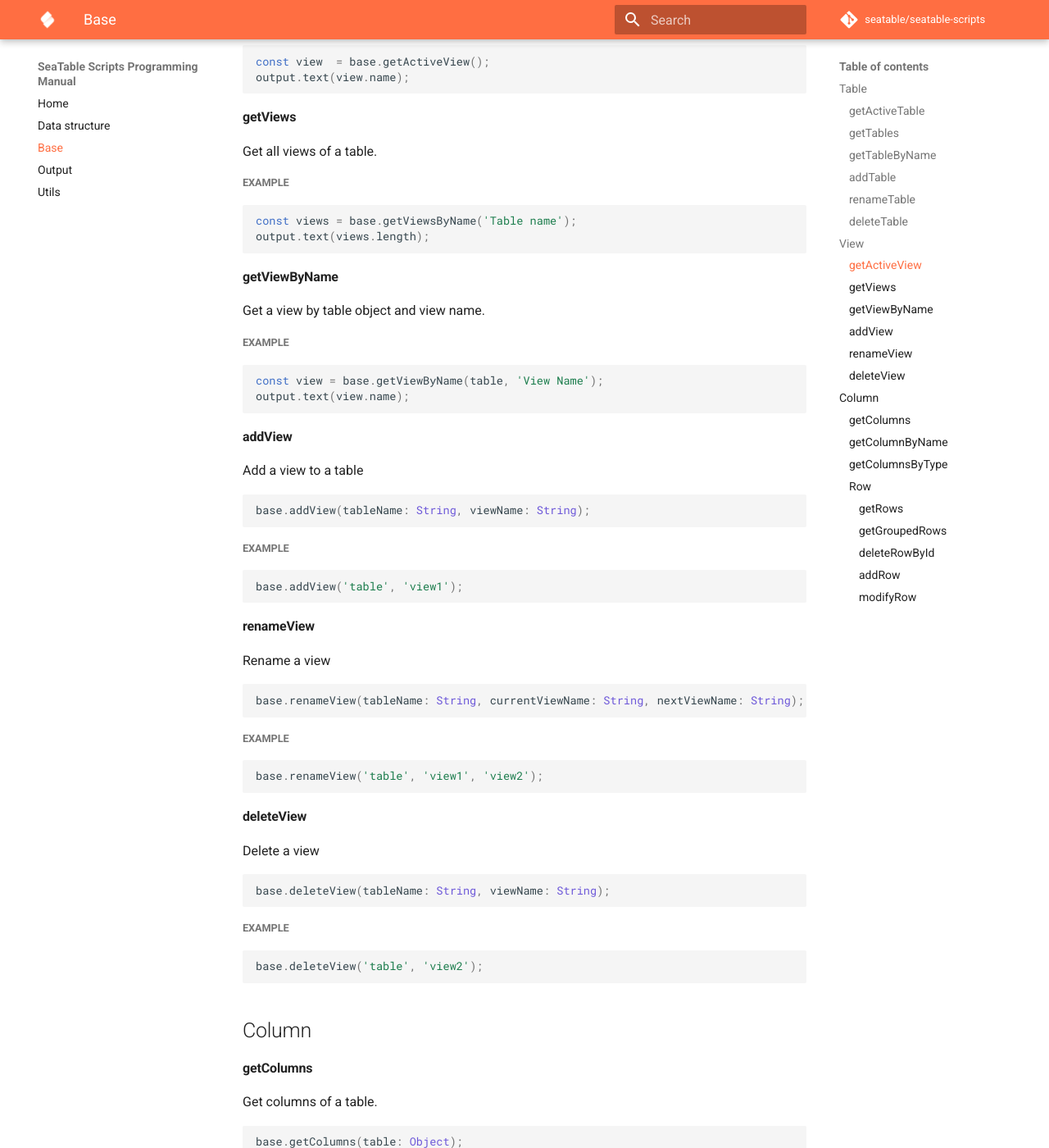
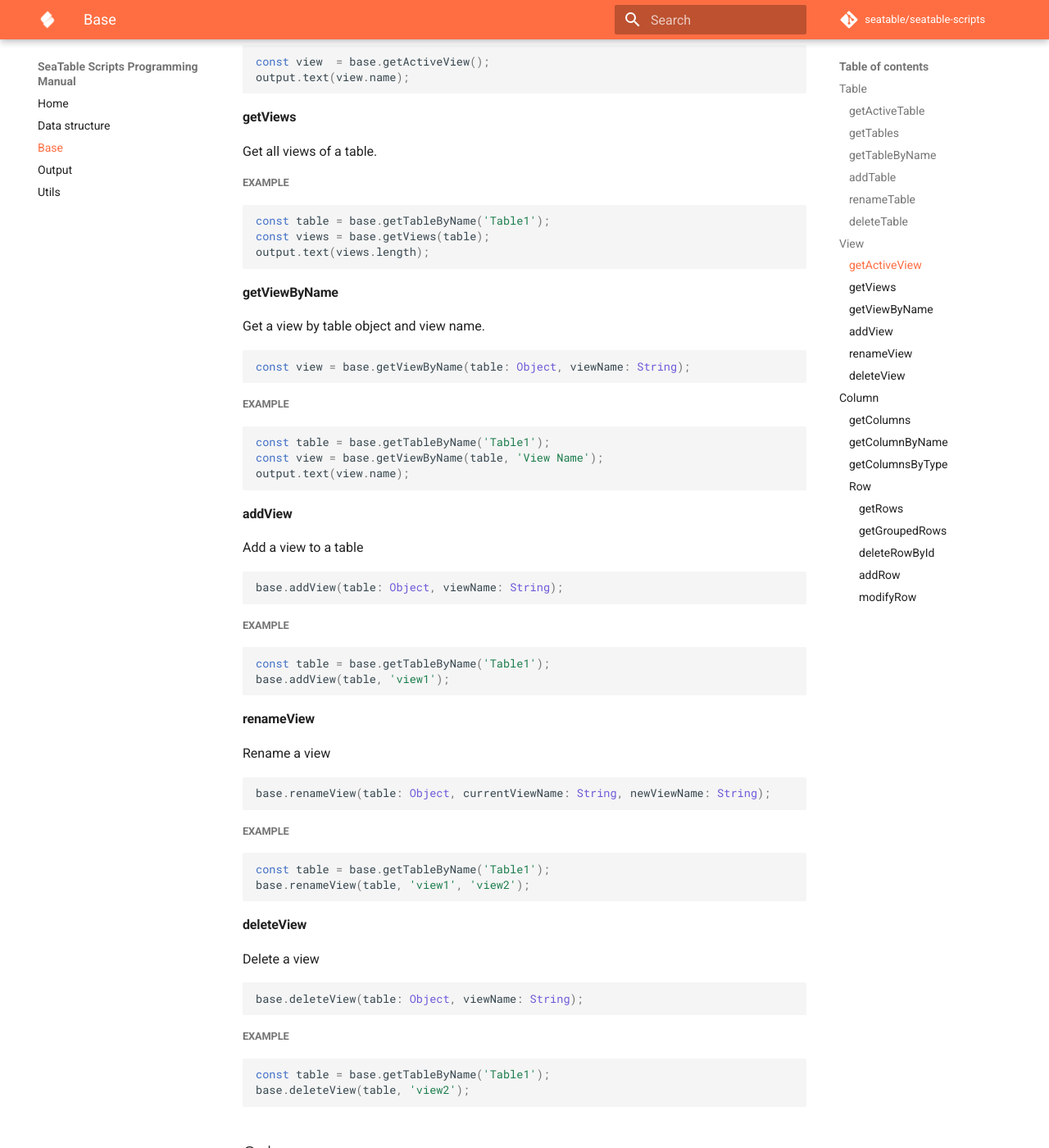
Before and after one commit to seatable/seatable-scripts, an MkDocs documentation site: the page built from manual/base.md, in a window 1280 px wide and 1400 px high, scrolled down 1547 px. Shown: the whole window at 82% size. Built offline with MkDocs 1.6.1 and Material for MkDocs 9.7.7, drawn with Linux system fonts in a browser that asks for light colours; comment, search, counter and statistics services are not loaded; some of the changed text lies outside the part shown.

Commit message:
update api

````diff
--- a/manual/base.md
+++ b/manual/base.md
@@ -87,7 +87,8 @@
 ##### Example
 
 ```javascript
-const views = base.getViewsByName('Table name');
+const table = base.getTableByName('Table1');
+const views = base.getViews(table);
 output.text(views.length);
 ```
 
@@ -95,9 +96,14 @@
 
 Get a view by table object and view name.
 
+```javascript
+const view = base.getViewByName(table: Object, viewName: String);
+```
+
 ##### Example
 
 ```javascript
+const table = base.getTableByName('Table1');
 const view = base.getViewByName(table, 'View Name');
 output.text(view.name);
 ```
@@ -107,13 +113,14 @@
 Add a view to a table
 
 ```javascript
-base.addView(tableName: String, viewName: String);
+base.addView(table: Object, viewName: String);
 ```
 
 ##### Example
 
 ```javascript
-base.addView('table', 'view1');
+const table = base.getTableByName('Table1');
+base.addView(table, 'view1');
 ```
 
 #### renameView
@@ -121,13 +128,14 @@
 Rename a view
 
 ```javascript
-base.renameView(tableName: String, currentViewName: String, nextViewName: String);
+base.renameView(table: Object, currentViewName: String, newViewName: String);
 ```
 
 ##### Example
 
 ```javascript
-base.renameView('table', 'view1', 'view2');
+const table = base.getTableByName('Table1');
+base.renameView(table, 'view1', 'view2');
 ```
 
 #### deleteView
@@ -135,13 +143,14 @@
 Delete a view
 
 ```javascript
-base.deleteView(tableName: String, viewName: String);
+base.deleteView(table: Object, viewName: String);
 ```
 
 ##### Example
 
 ```javascript
-base.deleteView('table', 'view2');
+const table = base.getTableByName('Table1');
+base.deleteView(table, 'view2');
 ```
 
 ## Column
@@ -272,17 +281,19 @@
 Add a row to a table. The new row will append at the end of the table. If view is given, append the row at the end of that view.
 
 ```javascript
-base.addRow(tableName: String, rowData: Object, viewName?: String)
+base.addRow(table: Object, rowData: Object, viewName?: String)
 ```
 
 ##### Example
 
 ```javascript
-// use case
-base.addRow('Table1', {'Name': 'Joe Key', 'Age': '18'});
+const table = base.getTableByName('table');
 
 // use case
-base.addRow('Table1', {'Name': 'Joe Key', 'Age': '18'}, 'Default View');
+base.addRow(table, {'Name': 'Joe Key', 'Age': '18'});
+
+// use case
+base.addRow(table, {'Name': 'Joe Key', 'Age': '18'}, 'Default View');
 ```
 
 #### modifyRow
````
